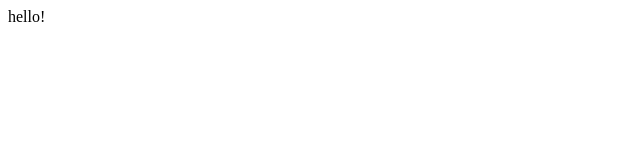
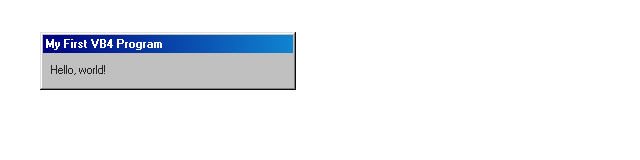
Before and after one commit to natanai/art, a plain HTML site: page index.html in a window 1280 px wide. Shown: the whole page, without its empty margins (0-640 px from the left). Drawn offline with nearby package versions, Linux system fonts and the light colour scheme.

Commit message:
Update index.html

```diff
--- a/index.html
+++ b/index.html
@@ -1 +1,21 @@
-hello!
+<!DOCTYPE html>
+<html>
+<head>
+  <title>98.css example</title>
+  <meta charset="UTF-8" />
+  <link rel="stylesheet" href="https://unpkg.com/98.css" />
+</head>
+
+<body>
+  <div class="window" style="margin: 32px; width: 250px">
+    <div class="title-bar">
+      <div class="title-bar-text">
+        My First VB4 Program
+      </div>
+    </div>
+    <div class="window-body">
+      <p>Hello, world!</p>
+    </div>
+  </div>
+</body>
+</html>
```
